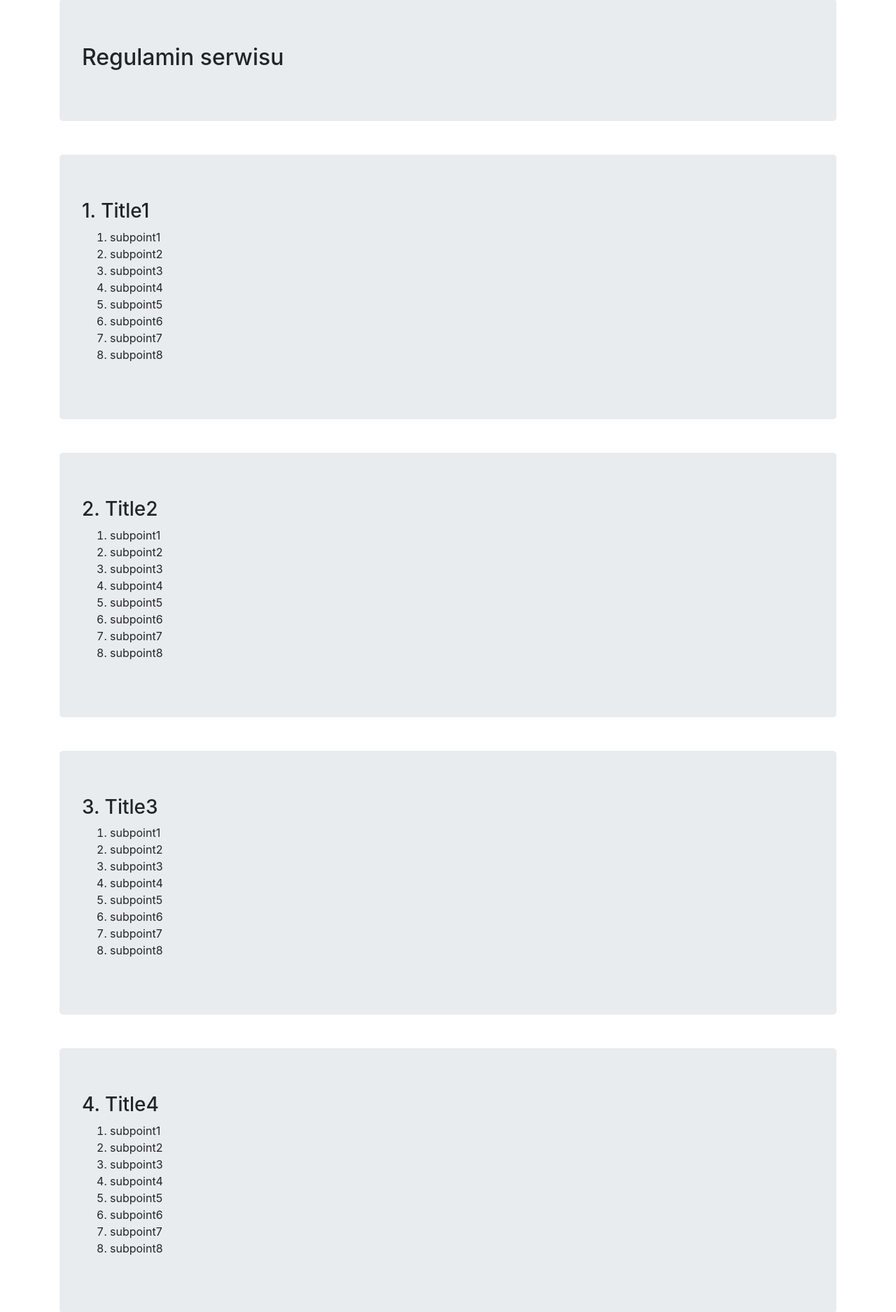
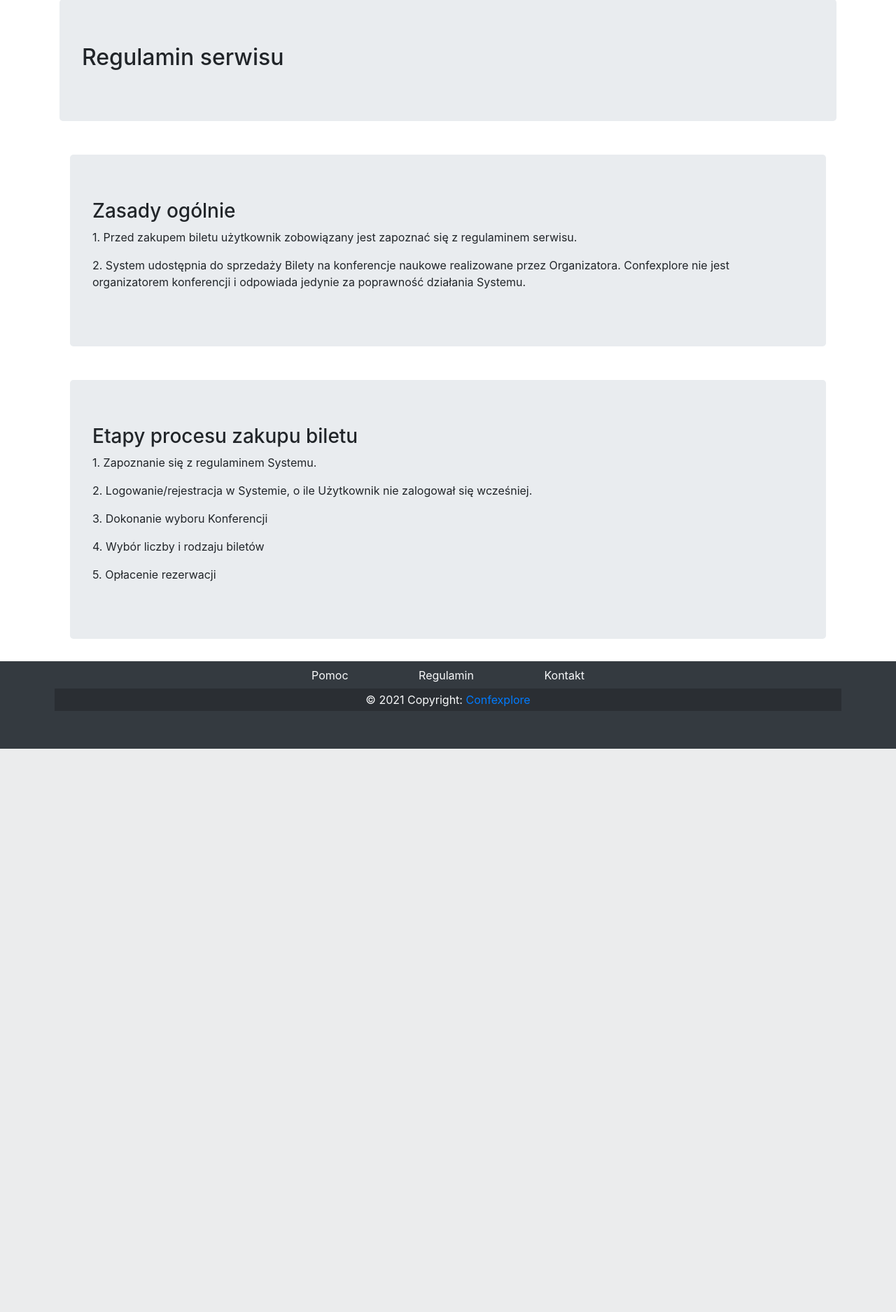
Before and after one commit to mateuszgrzyb/confexplore, a Django app: page /misc/regulamin/ in a window 1280 px wide. Shown: the part 123-1998 px from the top of the page at 70% size. After the commit the page ends 1193 px from the top, so only its background shows below. Run offline with Django 3.2, Linux system fonts and the light colour scheme; data comes from the database, SQL or seed files in the repository; some libraries are stand-ins or nearby versions.

Commit message:
regulamin

```diff
--- a/misc/views.py
+++ b/misc/views.py
@@ -19,12 +19,7 @@ class FAQView(TemplateView):
 
 class RegulaminView(TemplateView):
     template_name = 'misc/regulamin.html'
-    extra_context = {
-        'regulamin': [{
-            'title': f'Title{i}',
-            'list': [f'subpoint{j}' for j in range9]
-        } for i in range9]
-    }
+
 
 
 class KontaktView(TemplateView):
--- a/templates/misc/regulamin.html
+++ b/templates/misc/regulamin.html
@@ -3,14 +3,23 @@
 <div class="jumbotron mt-5">
   <h2>Regulamin serwisu</h2>
 </div>
-  {% for point in regulamin %}
-    <div class="jumbotron mt-5">
-      <h3>{{ forloop.counter }}. {{ point.title }}</h3>
-      <ol>
-        {% for subpoint in point.list %}
-          <li>{{ subpoint }}</li>
-        {% endfor %}
-      </ol>
+
+    <div class="container mt-5">
+      <div class="jumbotron mt-5 ">
+      <h3>Zasady ogólnie</h3>
+      <p>1.  Przed zakupem biletu użytkownik zobowiązany jest zapoznać się z regulaminem serwisu.</p>
+      <p>2. System udostępnia do sprzedaży Bilety na konferencje naukowe realizowane przez Organizatora. Confexplore nie jest organizatorem konferencji i odpowiada jedynie za poprawność działania Systemu.</p>
     </div>
-  {% endfor %}
+      <div class="jumbotron mt-5 ">
+    <h3>Etapy procesu zakupu biletu</h3>
+      <p>1. Zapoznanie się z regulaminem Systemu.</p>
+      <p>2. Logowanie/rejestracja w Systemie, o ile Użytkownik nie zalogował się wcześniej.</p>
+      <p>3. Dokonanie wyboru Konferencji</p>
+      <p>4. Wybór liczby i rodzaju biletów</p>
+      <p>5. Opłacenie rezerwacji</p>
+      </div>
+
+    </div>
+
+
 {% endblock %}
```
